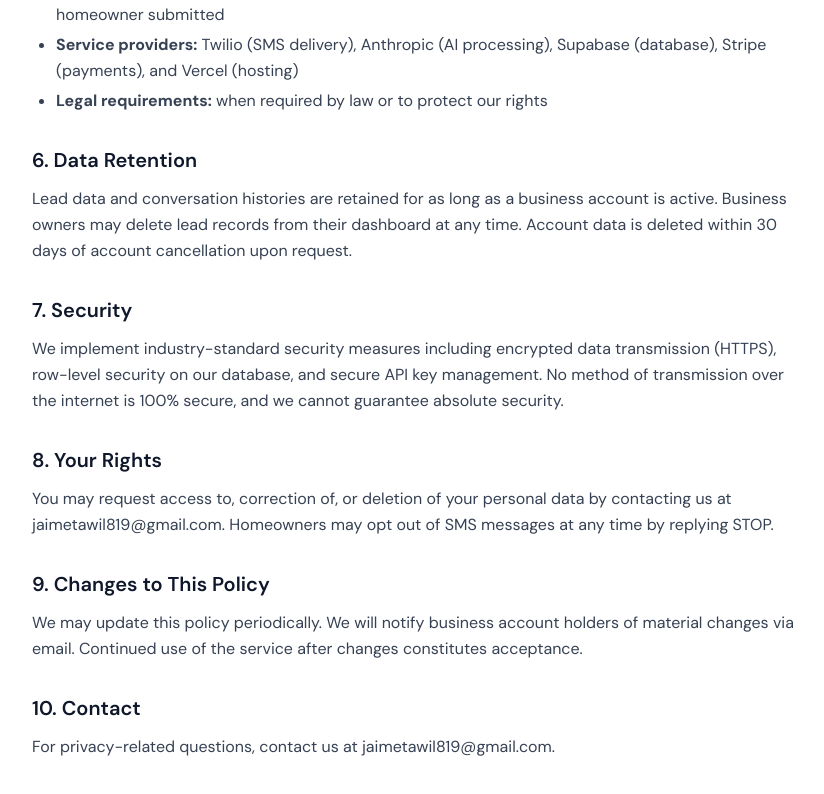
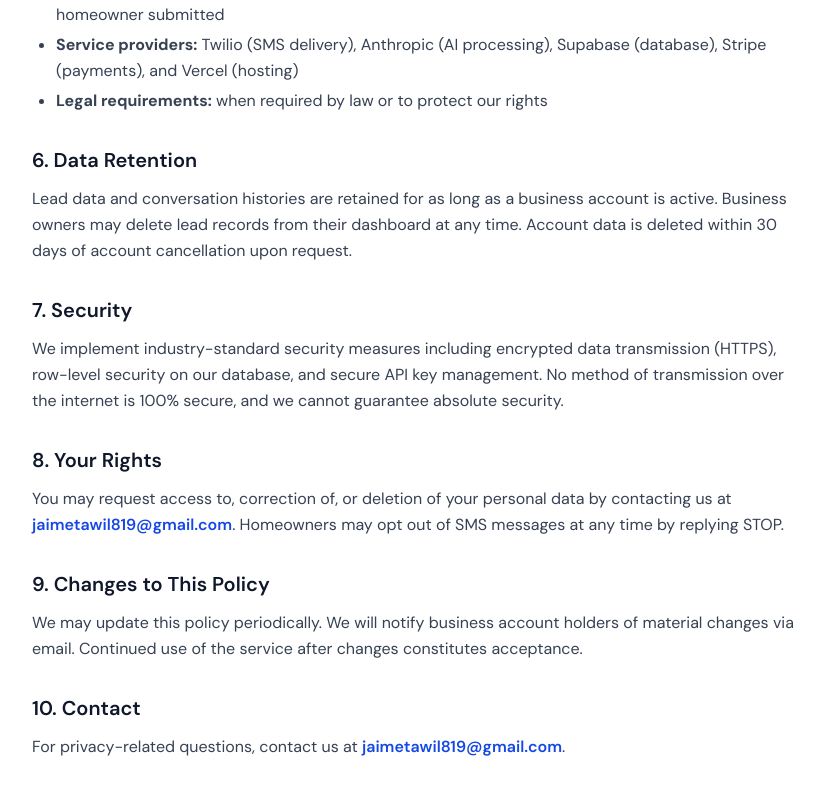
Before and after one commit to jaimetawil819/rooflead, a Next.js app: page /privacy in a window 1280 px wide. Shown: the part 1200-1994 px from the top of the page, without its empty margins (224-1048 px from the left). Built offline with nearby package versions, Linux system fonts and the light colour scheme; no server answers.

Commit message:
Centralize public contact links

```diff
--- a/app/privacy/page.tsx
+++ b/app/privacy/page.tsx
@@ -1,3 +1,5 @@
+import { supportEmail, supportMailtoHref } from "@/lib/contact";
+
 export default function PrivacyPage() {
   return (
     <div className="min-h-screen bg-white px-4 py-16">
@@ -9,7 +11,7 @@ export default function PrivacyPage() {
 
           <section>
             <h2 className="text-xl font-semibold text-slate-900 mb-3">1. Who We Are</h2>
-            <p>RoofLead (&quot;we,&quot; &quot;us,&quot; or &quot;our&quot;) provides an AI-powered lead qualification platform for roofing companies. Our service is accessible at rooflead-mu.vercel.app. Questions about this policy can be directed to jaimetawil819@gmail.com.</p>
+            <p>RoofLead (&quot;we,&quot; &quot;us,&quot; or &quot;our&quot;) provides an AI-powered lead qualification platform for roofing companies. Our service is accessible at rooflead-mu.vercel.app. Questions about this policy can be directed to <a className="font-semibold text-blue-700 hover:text-blue-800" href={supportMailtoHref}>{supportEmail}</a>.</p>
           </section>
 
           <section>
@@ -63,7 +65,7 @@ export default function PrivacyPage() {
 
           <section>
             <h2 className="text-xl font-semibold text-slate-900 mb-3">8. Your Rights</h2>
-            <p>You may request access to, correction of, or deletion of your personal data by contacting us at jaimetawil819@gmail.com. Homeowners may opt out of SMS messages at any time by replying STOP.</p>
+            <p>You may request access to, correction of, or deletion of your personal data by contacting us at <a className="font-semibold text-blue-700 hover:text-blue-800" href={supportMailtoHref}>{supportEmail}</a>. Homeowners may opt out of SMS messages at any time by replying STOP.</p>
           </section>
 
           <section>
@@ -73,7 +75,7 @@ export default function PrivacyPage() {
 
           <section>
             <h2 className="text-xl font-semibold text-slate-900 mb-3">10. Contact</h2>
-            <p>For privacy-related questions, contact us at jaimetawil819@gmail.com.</p>
+            <p>For privacy-related questions, contact us at <a className="font-semibold text-blue-700 hover:text-blue-800" href={supportMailtoHref}>{supportEmail}</a>.</p>
           </section>
 
         </div>
--- a/app/terms/page.tsx
+++ b/app/terms/page.tsx
@@ -1,3 +1,5 @@
+import { supportEmail, supportMailtoHref } from "@/lib/contact";
+
 export default function TermsPage() {
   return (
     <div className="min-h-screen bg-white px-4 py-16">
@@ -23,7 +25,7 @@ export default function TermsPage() {
 
           <section>
             <h2 className="text-xl font-semibold text-slate-900 mb-3">4. Opt-Out Instructions</h2>
-            <p>To stop receiving SMS messages, reply <strong>STOP</strong> to any message at any time. You will receive a confirmation and no further messages will be sent. To resume messages, reply <strong>START</strong>. For help, reply <strong>HELP</strong> or contact jaimetawil819@gmail.com.</p>
+            <p>To stop receiving SMS messages, reply <strong>STOP</strong> to any message at any time. You will receive a confirmation and no further messages will be sent. To resume messages, reply <strong>START</strong>. For help, reply <strong>HELP</strong> or contact <a className="font-semibold text-blue-700 hover:text-blue-800" href={supportMailtoHref}>{supportEmail}</a>.</p>
           </section>
 
           <section>
@@ -58,7 +60,7 @@ export default function TermsPage() {
 
           <section>
             <h2 className="text-xl font-semibold text-slate-900 mb-3">11. Contact</h2>
-            <p>For support or questions: jaimetawil819@gmail.com<br />Reply <strong>HELP</strong> to any SMS message for assistance.<br />Reply <strong>STOP</strong> to any SMS message to opt out.</p>
+            <p>For support or questions: <a className="font-semibold text-blue-700 hover:text-blue-800" href={supportMailtoHref}>{supportEmail}</a><br />Reply <strong>HELP</strong> to any SMS message for assistance.<br />Reply <strong>STOP</strong> to any SMS message to opt out.</p>
           </section>
         </div>
       </div>
--- a/components/marketing/FinalCTA.tsx
+++ b/components/marketing/FinalCTA.tsx
@@ -1,9 +1,7 @@
 import Link from "next/link";
 import { Button } from "@/components/ui/button";
 import { ArrowRight, CalendarCheck, CheckCircle2 } from "lucide-react";
-
-const pilotSetupHref =
-  "mailto:jaimetawil819@gmail.com?subject=RoofLead%20pilot%20setup";
+import { pilotSetupHref } from "@/lib/contact";
 
 export default function FinalCTA() {
   return (
--- a/components/marketing/Hero.tsx
+++ b/components/marketing/Hero.tsx
@@ -4,9 +4,7 @@ import Link from "next/link";
 import { Button } from "@/components/ui/button";
 import { ArrowRight, CalendarCheck, CheckCircle2, Clock3, MessageSquareText, PhoneCall } from "lucide-react";
 import { useAuth } from "@clerk/nextjs";
-
-const pilotSetupHref =
-  "mailto:jaimetawil819@gmail.com?subject=RoofLead%20pilot%20setup";
+import { pilotSetupHref } from "@/lib/contact";
 
 const proofPoints = [
   "14-day free trial",
--- a/components/marketing/Navbar.tsx
+++ b/components/marketing/Navbar.tsx
@@ -5,9 +5,7 @@ import Image from "next/image";
 import { Button } from "@/components/ui/button";
 import { useAuth } from "@clerk/nextjs";
 import { ArrowRight, CalendarCheck } from "lucide-react";
-
-const pilotSetupHref =
-  "mailto:jaimetawil819@gmail.com?subject=RoofLead%20pilot%20setup";
+import { pilotSetupHref } from "@/lib/contact";
 
 export default function Navbar() {
   const { isSignedIn } = useAuth();
--- a/components/marketing/Pricing.tsx
+++ b/components/marketing/Pricing.tsx
@@ -1,6 +1,7 @@
 import Link from "next/link";
 import { Button } from "@/components/ui/button";
 import { Check, CreditCard, ShieldCheck } from "lucide-react";
+import { pilotSetupHref } from "@/lib/contact";
 
 const plan = {
   name: "Starter",
@@ -103,7 +104,7 @@ export default function Pricing() {
             <p className="mt-8 border-t border-white/10 pt-6 text-sm leading-6 text-slate-300">
               Need more than 200 conversations/month?{" "}
               <a
-                href="mailto:jaimetawil819@gmail.com?subject=RoofLead%20pilot%20setup"
+                href={pilotSetupHref}
                 className="font-semibold text-blue-200 hover:text-blue-100"
               >
                 Book a pilot setup conversation
--- /dev/null
+++ b/lib/contact.ts
@@ -0,0 +1,24 @@
+const DEFAULT_SUPPORT_EMAIL = "jaimetawil819@gmail.com";
+
+function cleanValue(value: string | undefined): string {
+  return value?.trim() ?? "";
+}
+
+export function createMailtoHref(email: string, subject: string): string {
+  return `mailto:${email}?subject=${encodeURIComponent(subject)}`;
+}
+
+export const supportEmail =
+  cleanValue(process.env.NEXT_PUBLIC_SUPPORT_EMAIL) || DEFAULT_SUPPORT_EMAIL;
+
+export const supportMailtoHref = createMailtoHref(
+  supportEmail,
+  "RoofLead support"
+);
+
+const pilotSetupEmail =
+  cleanValue(process.env.NEXT_PUBLIC_PILOT_SETUP_EMAIL) || supportEmail;
+
+export const pilotSetupHref =
+  cleanValue(process.env.NEXT_PUBLIC_PILOT_SETUP_URL) ||
+  createMailtoHref(pilotSetupEmail, "RoofLead pilot setup");
```
Also changed, not shown: 3 other files (tests, documents, lock files or other folders).
